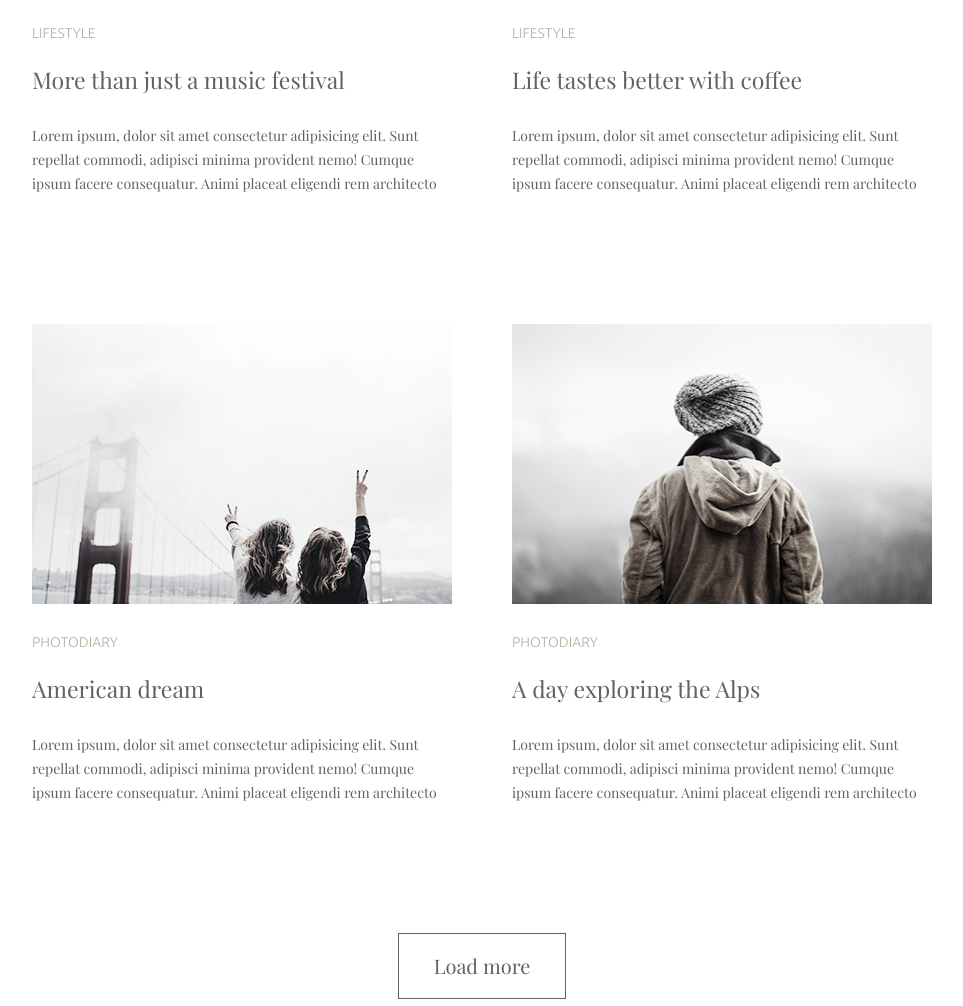
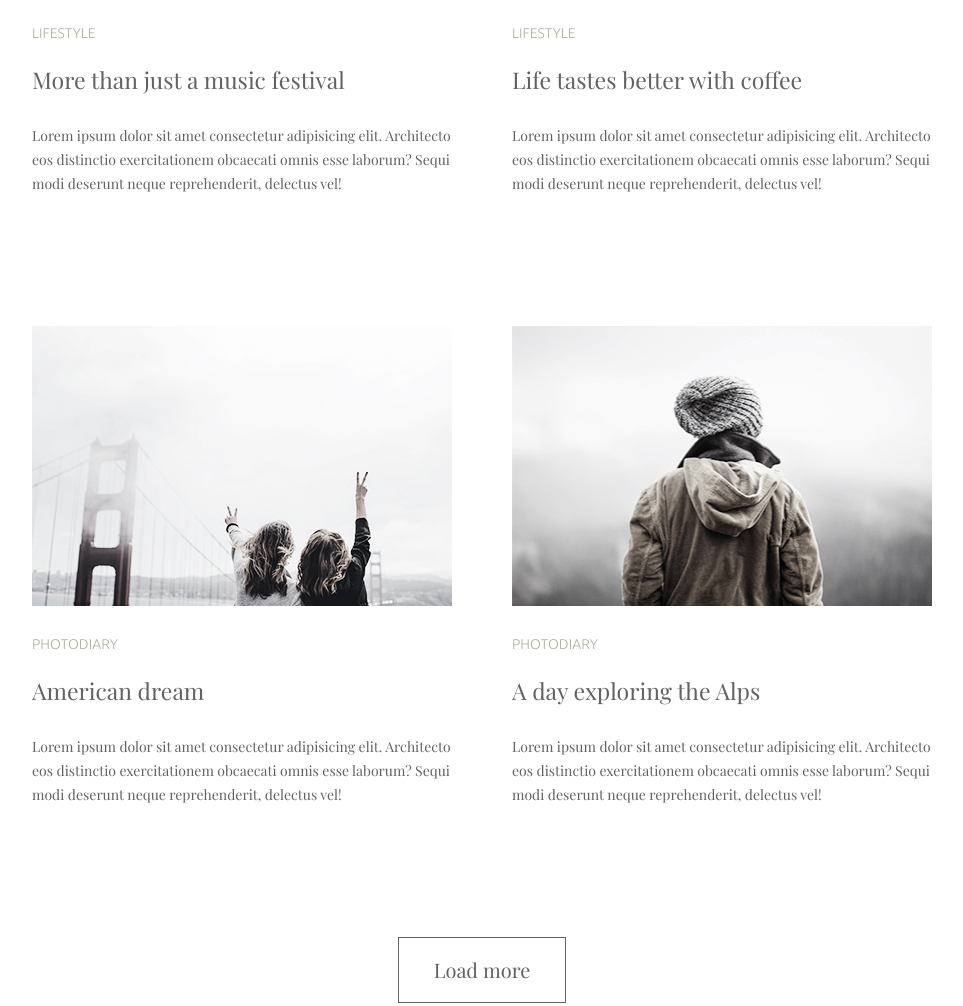
Before and after one commit to MarinaSergeyeva/goit-fe-course, a plain HTML site: page html-css/module-01/index.html in a window 1280 px wide. Shown: the part 480-1486 px from the top of the page, without its empty margins (158-1121 px from the left). Drawn offline with nearby package versions, Linux system fonts and the light colour scheme; a web font is replaced by a local one.

Commit message:
article text cleared,categories made

```diff
--- a/html-css/module-01/css/style.css
+++ b/html-css/module-01/css/style.css
@@ -76,7 +76,6 @@ h1 {
   color: #03a9f4;
 }
 
-
 /* MAIN CONTENT */
 
 .section-title-img {
@@ -88,6 +87,7 @@ h1 {
   font-size: 0;
   margin: 0;
   padding: 0;
+  margin-bottom: 130px;
 }
 
 .section-list-item {
@@ -100,7 +100,7 @@ h1 {
   margin-right: 60px;
 }
 
-.section-list .section-list-item:nth-last-of-type(-n+2) {
+.section-list .section-list-item:nth-last-of-type(-n + 2) {
   margin-bottom: 0px;
 }
 
@@ -125,6 +125,25 @@ h1 {
   color: #03a9f4;
 }
 
+.article-category {
+  display: inline-block;
+  margin: 0;
+  color: #b4ad9e;
+  font-family: "Ubuntu", sans-serif;
+  font-weight: 300;
+  font-size: 14px;
+  line-height: 17px;
+  text-transform: uppercase;
+  margin-bottom: 20px;
+  text-decoration: none;
+  color: #b4ad9e;
+}
+
+.article-category:hover,
+.article-category:focus {
+  color: #03a9f4;
+}
+
 .article-title {
   margin: 0;
   font-weight: 400;
@@ -139,19 +158,12 @@ h1 {
   font-weight: 400;
   font-size: 14px;
   line-height: 24px;
-    /* margin-bottom: 130px; */
-    overflow: hidden;
-    height: 70px;
 }
-
 
 /* LOAD MORE BUTTON */
 
-.load-button {
-    padding-top: 130px;
-}
 
-.load-button button {
+button {
   border: 0px;
   margin: 0;
   padding: 20px 35px;
@@ -166,14 +178,11 @@ h1 {
   cursor: pointer;
 }
 
-.load-button button:hover,
-.load-button button:focus {
+button:hover,
+button:focus {
   border: 1px solid #03a9f4;
   color: #03a9f4;
 }
-
-
-
 
 /* visually-hidden helper */
 .visually-hidden:not(:focus):not(:active),
--- a/html-css/module-01/index.html
+++ b/html-css/module-01/index.html
@@ -56,21 +56,15 @@
                   width="420"
                   height="279"
                 />
-                <h2 class="section-title"><a href="#">Lifestyle</a></h2>
+                <!-- <h2 class="section-title"><a href="#">Lifestyle</a></h2> -->
+                <a class="article-category" href="#">Lifestyle</a>
+
                 <h3 class="article-title">More than just a music festival</h3>
                 <p class="article-text">
-                  Lorem ipsum, dolor sit amet consectetur adipisicing elit. Sunt
-                  repellat commodi, adipisci minima provident nemo! Cumque ipsum
-                  facere consequatur. Animi placeat eligendi rem architecto esse
-                  molestiae rerum libero facilis, sunt velit repellat tenetur
-                  eaque delectus adipisci? Sit nam rerum aspernatur quaerat, id
-                  cumque a porro natus vel! Atque nobis, consectetur quam facere
-                  quaerat ab maxime eum iste impedit sint. Cum expedita non
-                  voluptates, inventore quasi ipsam praesentium quas delectus,
-                  laudantium porro autem! Quia quo illum impedit numquam
-                  repellendus error ipsa, id in. Ipsa quisquam iusto tempora
-                  nesciunt, porro repellendus soluta laborum eaque saepe optio
-                  vitae atque! Accusamus itaque temporibus aliquid?
+                  Lorem ipsum dolor sit amet consectetur adipisicing elit.
+                  Architecto eos distinctio exercitationem obcaecati omnis esse
+                  laborum? Sequi modi deserunt neque reprehenderit, delectus
+                  vel!
                 </p>
               </article>
             </li>
@@ -84,21 +78,14 @@
                   width="420"
                   height="279"
                 />
-                <h2 class="section-title"><a href="#">Lifestyle</a></h2>
+                <a class="article-category" href="#">Lifestyle</a>
+
                 <h3 class="article-title">Life tastes better with coffee</h3>
                 <p class="article-text">
-                  Lorem ipsum, dolor sit amet consectetur adipisicing elit. Sunt
-                  repellat commodi, adipisci minima provident nemo! Cumque ipsum
-                  facere consequatur. Animi placeat eligendi rem architecto esse
-                  molestiae rerum libero facilis, sunt velit repellat tenetur
-                  eaque delectus adipisci? Sit nam rerum aspernatur quaerat, id
-                  cumque a porro natus vel! Atque nobis, consectetur quam facere
-                  quaerat ab maxime eum iste impedit sint. Cum expedita non
-                  voluptates, inventore quasi ipsam praesentium quas delectus,
-                  laudantium porro autem! Quia quo illum impedit numquam
-                  repellendus error ipsa, id in. Ipsa quisquam iusto tempora
-                  nesciunt, porro repellendus soluta laborum eaque saepe optio
-                  vitae atque! Accusamus itaque temporibus aliquid?
+                  Lorem ipsum dolor sit amet consectetur adipisicing elit.
+                  Architecto eos distinctio exercitationem obcaecati omnis esse
+                  laborum? Sequi modi deserunt neque reprehenderit, delectus
+                  vel!
                 </p>
               </article>
             </li>
@@ -112,21 +99,14 @@
                   width="420"
                   height="279"
                 />
-                <h2 class="section-title"><a href="#">Photodiary</a></h2>
+                <a class="article-category" href="#">Photodiary</a>
+
                 <h3 class="article-title">American dream</h3>
                 <p class="article-text">
-                  Lorem ipsum, dolor sit amet consectetur adipisicing elit. Sunt
-                  repellat commodi, adipisci minima provident nemo! Cumque ipsum
-                  facere consequatur. Animi placeat eligendi rem architecto esse
-                  molestiae rerum libero facilis, sunt velit repellat tenetur
-                  eaque delectus adipisci? Sit nam rerum aspernatur quaerat, id
-                  cumque a porro natus vel! Atque nobis, consectetur quam facere
-                  quaerat ab maxime eum iste impedit sint. Cum expedita non
-                  voluptates, inventore quasi ipsam praesentium quas delectus,
-                  laudantium porro autem! Quia quo illum impedit numquam
-                  repellendus error ipsa, id in. Ipsa quisquam iusto tempora
-                  nesciunt, porro repellendus soluta laborum eaque saepe optio
-                  vitae atque! Accusamus itaque temporibus aliquid?
+                  Lorem ipsum dolor sit amet consectetur adipisicing elit.
+                  Architecto eos distinctio exercitationem obcaecati omnis esse
+                  laborum? Sequi modi deserunt neque reprehenderit, delectus
+                  vel!
                 </p>
               </article>
             </li>
@@ -140,29 +120,22 @@
                   width="420"
                   height="279"
                 />
-                <h2 class="section-title"><a href="#">Photodiary</a></h2>
+                <a class="article-category" href="#">Photodiary</a>
+
                 <h3 class="article-title">A day exploring the Alps</h3>
                 <p class="article-text">
-                  Lorem ipsum, dolor sit amet consectetur adipisicing elit. Sunt
-                  repellat commodi, adipisci minima provident nemo! Cumque ipsum
-                  facere consequatur. Animi placeat eligendi rem architecto esse
-                  molestiae rerum libero facilis, sunt velit repellat tenetur
-                  eaque delectus adipisci? Sit nam rerum aspernatur quaerat, id
-                  cumque a porro natus vel! Atque nobis, consectetur quam facere
-                  quaerat ab maxime eum iste impedit sint. Cum expedita non
-                  voluptates, inventore quasi ipsam praesentium quas delectus,
-                  laudantium porro autem! Quia quo illum impedit numquam
-                  repellendus error ipsa, id in. Ipsa quisquam iusto tempora
-                  nesciunt, porro repellendus soluta laborum eaque saepe optio
-                  vitae atque! Accusamus itaque temporibus aliquid?
+                  Lorem ipsum dolor sit amet consectetur adipisicing elit.
+                  Architecto eos distinctio exercitationem obcaecati omnis esse
+                  laborum? Sequi modi deserunt neque reprehenderit, delectus
+                  vel!
                 </p>
               </article>
             </li>
           </ul>
 
-          <div class="load-button">
-            <button type="submit">Load more</button>
-          </div>
+          <!-- <div class="load-button"> -->
+          <button type="submit">Load more</button>
+          <!-- </div> -->
         </section>
       </div>
     </main>
```
Also changed, not shown: html-css/my-practise/free_voyage_template/terms & condition.txt (deleted, +0 -12 lines), html-css/my-practise/free_voyage_template/voyage_template.jpg (deleted), 2 other files. Lines whose indentation alone changed are shown as unchanged.
